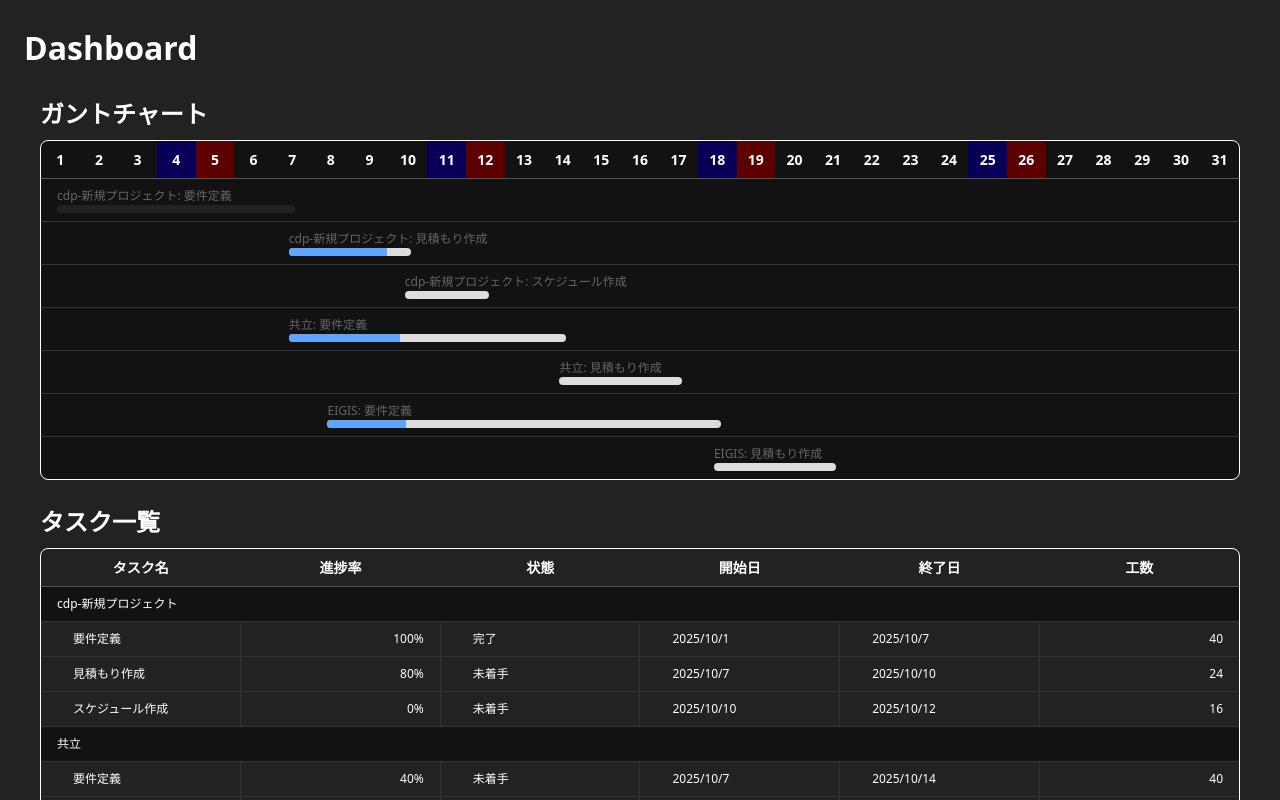
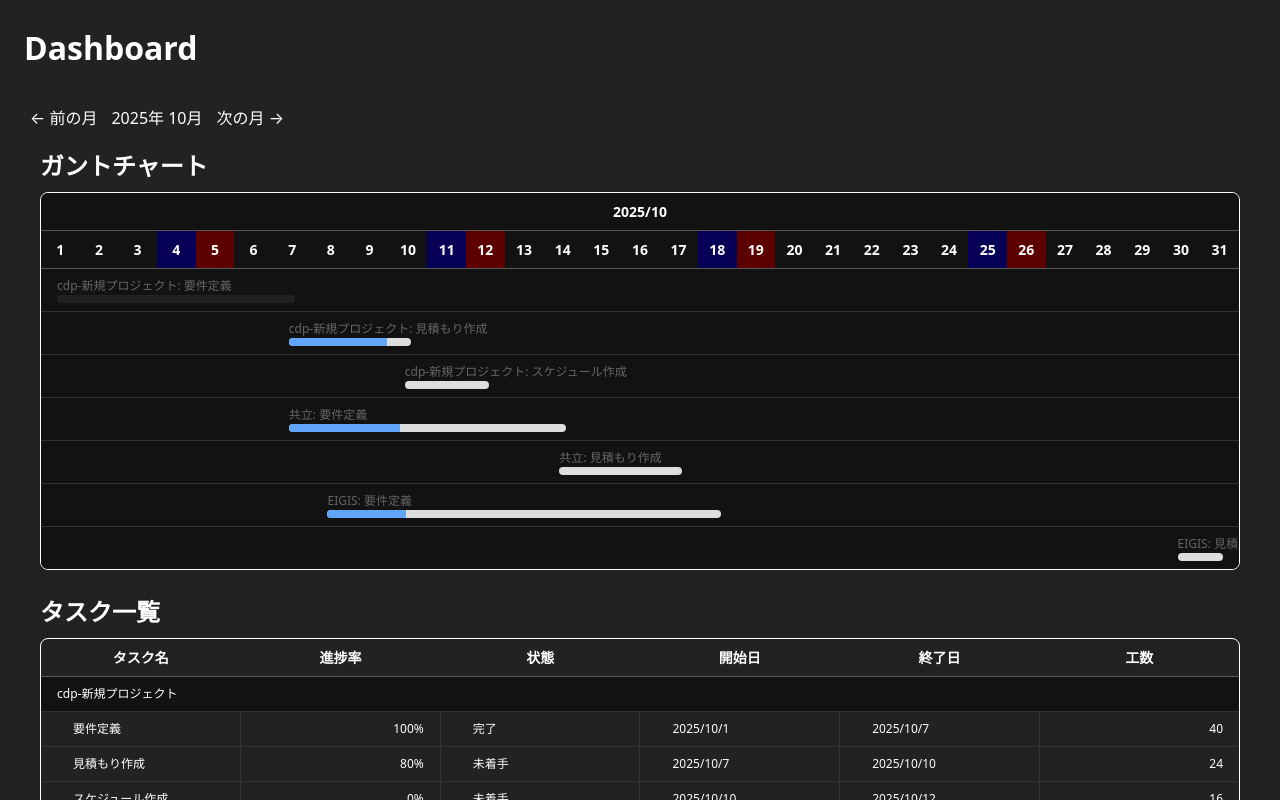
Before and after one commit to Fukushige2551/-Daily-Report, a Next.js app in the folder next/: page / in a window 1280 px wide. Shown: the top 800 px of the page. Built offline with nearby package versions, Linux system fonts and the light colour scheme.

Commit message:
fix:月が跨る場合はページ送り

```diff
--- a/next/src/app/page.jsx
+++ b/next/src/app/page.jsx
@@ -1,5 +1,5 @@
 'use client';
-import React from 'react';
+import React, { useMemo, useState } from 'react';
 import '../style/app/page.scss';
 import { getVal } from '@/js/display';
 import { master } from '@/js/master';
@@ -12,9 +12,10 @@ export default function Page() {
     { project_id: 1, name: 'スケジュール作成', complete_ratio: 0, task_status: 1, start_date: '2025-10-10', end_date: '2025-10-12', time: '16' },
     { project_id: 2, name: '要件定義',     complete_ratio: 40, task_status: 1, start_date: '2025-10-7',  end_date: '2025-10-14', time: '40' },
     { project_id: 2, name: '見積もり作成', complete_ratio: 0, task_status: 1, start_date: '2025-10-14', end_date: '2025-10-17', time: '24' },
-        { project_id: 3, name: '要件定義',     complete_ratio: 20,  task_status: 1, start_date: '2025-10-8',  end_date: '2025-10-18',  time: '48' },
-        { project_id: 3, name: '見積もり作成',     complete_ratio: 0,  task_status: 1, start_date: '2025-10-18',  end_date: '2025-10-21',  time: '48' },
+    { project_id: 3, name: '要件定義',     complete_ratio: 20,  task_status: 1, start_date: '2025-10-8',  end_date: '2025-10-18', time: '48' },
+    { project_id: 3, name: '見積もり作成', complete_ratio: 0,  task_status: 1, start_date: '2025-10-30', end_date: '2025-11-03', time: '48' }, // ※11月にまたがる例
   ];
+
   const column = [
     { id: 1, label: 'name',           name: 'タスク名', type: 'text'   },
     { id: 2, label: 'complete_ratio', name: '進捗率',   type: 'number' },
@@ -23,108 +24,158 @@ export default function Page() {
     { id: 5, label: 'end_date',       name: '終了日',   type: 'date'   },
     { id: 6, label: 'time',           name: '工数',     type: 'number' },
   ];
-    const shownProjects = new Set();
 
-    /** ---------- ガント用ユーティリティ ---------- */
+  /** ---------- util ---------- */
   const parseDate = (s) => {
     const [y, m, d] = s.split('-').map(Number);
     return new Date(y, (m || 1) - 1, d || 1);
   };
-    const tasksD = tasks.map(t => ({
+  const startOfMonth = (date) => new Date(date.getFullYear(), date.getMonth(), 1);
+  const endOfMonth   = (date) => new Date(date.getFullYear(), date.getMonth() + 1, 0);
+  const addMonths    = (date, n) => new Date(date.getFullYear(), date.getMonth() + n, 1);
+
+  const tasksD = useMemo(() => tasks.map(t => ({
     ...t,
     _start: parseDate(t.start_date),
     _end: parseDate(t.end_date),
-    }));
-    const startOfMonth = (date) => new Date(date.getFullYear(), date.getMonth(), 1);
-    const endOfMonth   = (date) => new Date(date.getFullYear(), date.getMonth() + 1, 0);
+  })), [tasks]);
+
+  // 初期表示月＝最も早い開始日を含む月
+  const initialMonthStart = useMemo(() => {
     const rawMin = new Date(Math.min(...tasksD.map(t => t._start.getTime())));
-    const rawMax = new Date(Math.max(...tasksD.map(t => t._end.getTime())));
-    const minDate = startOfMonth(rawMin);
-    const maxDate = endOfMonth(rawMax);
+    return startOfMonth(rawMin);
+  }, [tasksD]);
 
-    // 期間（日単位・両端含む）
-    const days = [];
-    for (let d = new Date(minDate); d <= maxDate; d.setDate(d.getDate() + 1)) {
-        days.push(new Date(d));
+  const [viewStart, setViewStart] = useState(initialMonthStart);
+  const viewEnd = useMemo(() => endOfMonth(viewStart), [viewStart]);
+
+  // その月の日付配列（両端含む）
+  const days = useMemo(() => {
+    const list = [];
+    for (let d = new Date(viewStart); d <= viewEnd; d.setDate(d.getDate() + 1)) {
+      list.push(new Date(d));
     }
+    return list;
+  }, [viewStart, viewEnd]);
+
   const dayIndex = (date) =>
-        Math.floor((date.getTime() - minDate.getTime()) / (24 * 60 * 60 * 1000));
+    Math.floor((date.getTime() - viewStart.getTime()) / (24 * 60 * 60 * 1000));
 
-    // 月ヘッダまとめ
-    const monthGroups = (() => {
-        const groups = [];
-        let cur = null;
-        days.forEach(d => {
-        const key = `${d.getFullYear()}-${d.getMonth() + 1}`;
-        const label = `${d.getFullYear()}/${String(d.getMonth() + 1).padStart(2, '0')}`;
-        if (!cur || cur.key !== key) {
-            cur = { key, label, span: 1 };
-            groups.push(cur);
-        } else {
-            cur.span += 1;
-        }
-        });
-        return groups;
-    })();
+  // 月ヘッダ（1か月固定だけど拡張しやすい形で）
+  const monthGroups = useMemo(() => {
+    return [{ key: `${viewStart.getFullYear()}-${viewStart.getMonth() + 1}`, label: `${viewStart.getFullYear()}/${String(viewStart.getMonth() + 1).padStart(2, '0')}`, span: days.length }];
+  }, [viewStart, days.length]);
+
   const wday = ['日','月','火','水','木','金','土'];
   const isSunday = (d) => d.getDay() === 0;
   const isSaturday = (d) => d.getDay() === 6;
+
+  // その月に「かかっている」タスクだけ抽出＆クランプ（ガント描画用）
+  const visibleTasks = useMemo(() => {
+    return tasksD
+      .map(t => {
+        if (t._end < viewStart || t._start > viewEnd) return null; // 完全に月外
+        const clampedStart = t._start < viewStart ? viewStart : t._start;
+        const clampedEnd   = t._end   > viewEnd   ? viewEnd   : t._end;
+        return { ...t, _startV: clampedStart, _endV: clampedEnd };
+      })
+      .filter(Boolean);
+  }, [tasksD, viewStart, viewEnd]);
+
+  // 一覧用も同じくその月にかかっているものだけ
+  const listTasks = visibleTasks;
+
+  // 「次の月のデータを取る」= ページングAPIを想定した取得フック
+  // ここではサンプルとしてローカルtasksからその月のタスクを返す。
+  // 実APIとつなぐ場合は fetch(...) に差し替えればOK。
+  const getMonthData = async (date) => {
+    const monthStart = startOfMonth(date);
+    const monthEnd = endOfMonth(date);
+    const data = tasksD.filter(t => !(t._end < monthStart || t._start > monthEnd));
+    // ここで実APIならレスポンスをreturn
+    return data;
+  };
+
+  const handlePrev = async () => {
+    const nextStart = addMonths(viewStart, -1);
+    setViewStart(nextStart);
+    // 取得例（使い道があれば state に保存してもOK）
+    await getMonthData(nextStart);
+  };
+
+  const handleNext = async () => {
+    const nextStart = addMonths(viewStart, 1);
+    setViewStart(nextStart);
+    await getMonthData(nextStart);
+  };
 
   return (
     <main className='p-app'>
       <h1>Dashboard</h1>
 
-            {/* ガントチャート */}
+      {/* コントロール */}
+      <div className='wbs__controls' style={{ display: 'flex', gap: '8px', alignItems: 'center', marginBottom: '8px' }}>
+        <button type='button' onClick={handlePrev} aria-label='前の月へ'>← 前の月</button>
+        <div>{viewStart.getFullYear()}年 {String(viewStart.getMonth() + 1).padStart(2,'0')}月</div>
+        <button type='button' onClick={handleNext} aria-label='次の月へ'>次の月 →</button>
+      </div>
+
+      {/* ガントチャート（その月1か月分だけ） */}
       <section className='p-app__section'>
         <h2 className='p-app__section__title'>ガントチャート</h2>
         <div className='p-app__section__main wbs'>
           <table className='c-table wbs__table'>
             <thead>
               <tr>
+                {monthGroups.map((g, i) => (
+                  <th key={i} colSpan={g.span} className='c-th--month'>{g.label}</th>
+                ))}
+              </tr>
+              <tr>
                 {days.map((d, i) => {
                   let day = 'default';
                   switch (true) {
-                                        case isSunday(d):
-                                            day = 'sunday'
-                                            break
-                                        case isSaturday(d):
-                                            day = 'saturday'
-                                            break
+                    case isSunday(d): day = 'sunday';   break;
+                    case isSaturday(d): day = 'saturday'; break;
                   }
-
-                                    return <th
+                  return (
+                    <th
                       key={i}
                       className={`c-th--${day}`}
                       title={`${d.getFullYear()}-${String(d.getMonth()+1).padStart(2,'0')}-${String(d.getDate()).padStart(2,'0')}(${wday[d.getDay()]})`}
                     >
                       {d.getDate()}
                     </th>
+                  );
                 })}
               </tr>
             </thead>
 
             <tbody>
-                        {tasksD.map((t, i) => {
+              {visibleTasks.length === 0 && (
+                <tr><td colSpan={days.length} style={{ textAlign: 'center' }}>この月に該当するタスクはありません</td></tr>
+              )}
+
+              {visibleTasks.map((t, i) => {
                 const projectName = (master.project_id && master.project_id[t.project_id]) || `Project ${t.project_id}`;
-                            const pre = Math.max(0, dayIndex(t._start));
-                            const span = Math.max(1, dayIndex(t._end) - dayIndex(t._start) + 1);
+
+                const pre  = Math.max(0, dayIndex(t._startV));
+                const span = Math.max(1, dayIndex(t._endV) - dayIndex(t._startV) + 1);
                 const post = Math.max(0, days.length - pre - span);
                 const title = `${projectName}: ${t.name}`;
 
                 return (
                   <tr key={i}>
-                                {/* 余白 */}
                     {pre > 0 && <td colSpan={pre}></td>}
 
                     <td colSpan={span}>
-                                    <div className='wbs__title'>{`${title}`}</div>
+                      <div className='wbs__title'>{title}</div>
                       <div className={`wbs__bar status-${t.task_status}`}>
                         <div className='wbs__bar__fill' style={{ width: `${t.complete_ratio}%` }} />
                       </div>
                     </td>
 
-                                {/* 余白 */}
-                                {post > 0 && <td className='' colSpan={post}></td>}
+                    {post > 0 && <td colSpan={post}></td>}
                   </tr>
                 );
               })}
@@ -133,7 +184,7 @@ export default function Page() {
         </div>
       </section>
 
-            {/* タスク一覧（既存） */}
+      {/* タスク一覧（その月にかかるものだけ） */}
       <section className='p-app__section'>
         <h2 className='p-app__section__title'>タスク一覧</h2>
         <div className='p-app__section__main task'>
@@ -144,31 +195,45 @@ export default function Page() {
               </tr>
             </thead>
             <tbody>
-                        {tasks.length > 0 && tasks.map((t, i) => {
-                            const project = master.project_id[t.project_id];
-                            const isFirst = !shownProjects.has(t.project_id);
-                            if (isFirst) shownProjects.add(t.project_id);
-
-                            return (
-                            <React.Fragment key={`${t.project_id}-${t.name}-${i}`}>
-                                {isFirst && (
-                                <tr>
+              {(() => {
+                const rows = [];
+                const seen = new Set();
+                listTasks.forEach((t, i) => {
+                  const project = master.project_id?.[t.project_id] ?? `Project ${t.project_id}`;
+                  const isFirst = !seen.has(t.project_id);
+                  if (isFirst) {
+                    seen.add(t.project_id);
+                    rows.push(
+                      <tr key={`p-${t.project_id}`}>
                         <td className='c-td--parent'>{project}</td>
                         {column.map(({ id, label }) =>
                           label !== 'name' ? <td key={id} className='c-td--parent'></td> : null
                         )}
                       </tr>
-                                )}
-                                <tr>
+                    );
+                  }
+                  rows.push(
+                    <tr key={`${t.project_id}-${t.name}-${i}`}>
                       {column.map(({ id, label, type }) => {
+                        // 表示値は元データ（クランプはガントだけ）
                         if (t[label] === undefined || t[label] === null) return <td key={id}></td>;
                         const value = getVal(t[label], label, type);
                         return <td key={id} className={`c-td--${type} c-td--child`}>{value}</td>;
                       })}
                     </tr>
-                            </React.Fragment>
                   );
-                        })}
+                });
+                if (rows.length === 0) {
+                  return (
+                    <tr>
+                      <td colSpan={column.length} style={{ textAlign: 'center' }}>
+                        この月に該当するタスクはありません
+                      </td>
+                    </tr>
+                  );
+                }
+                return rows;
+              })()}
             </tbody>
           </table>
         </div>
```
Lines whose indentation alone changed are shown as unchanged.
